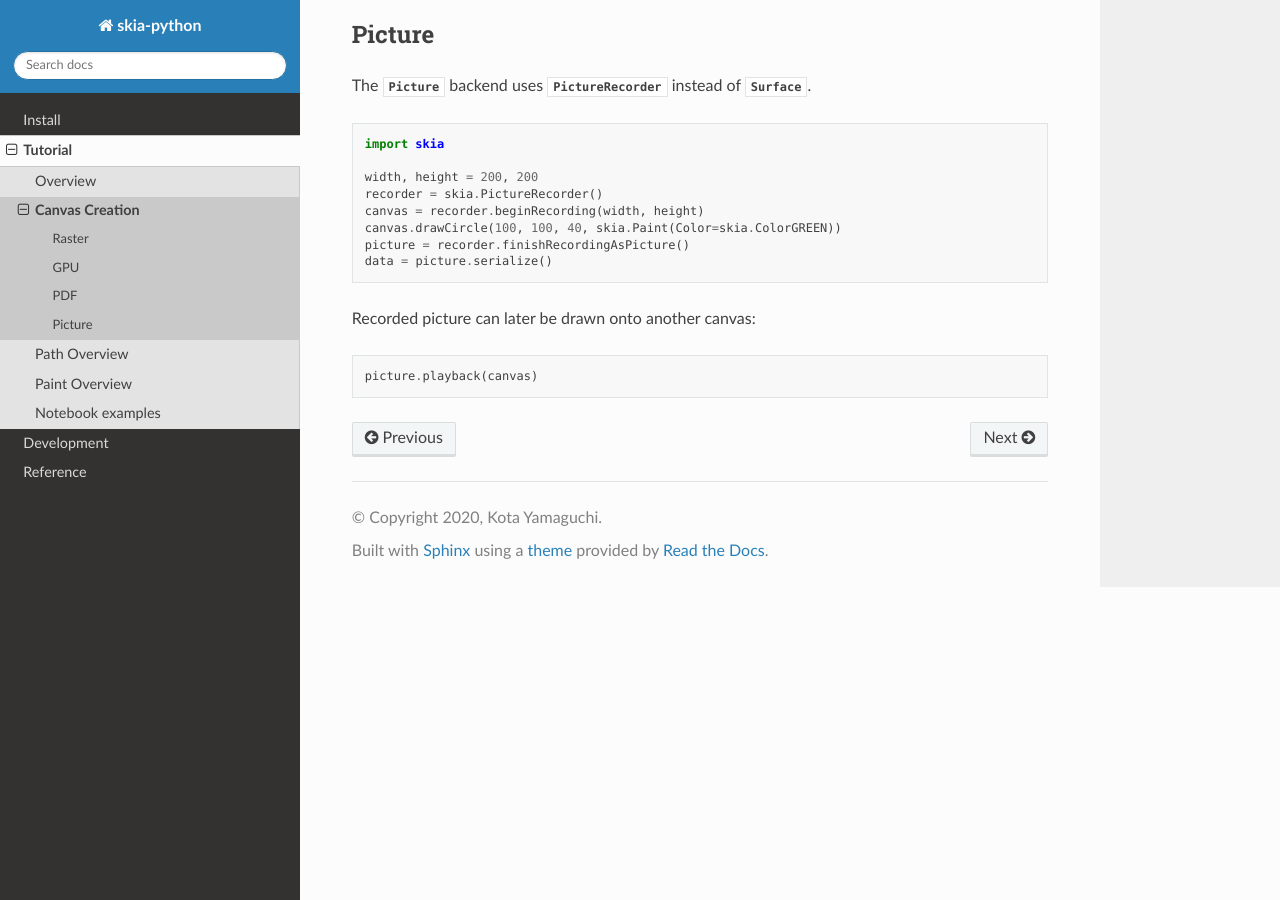
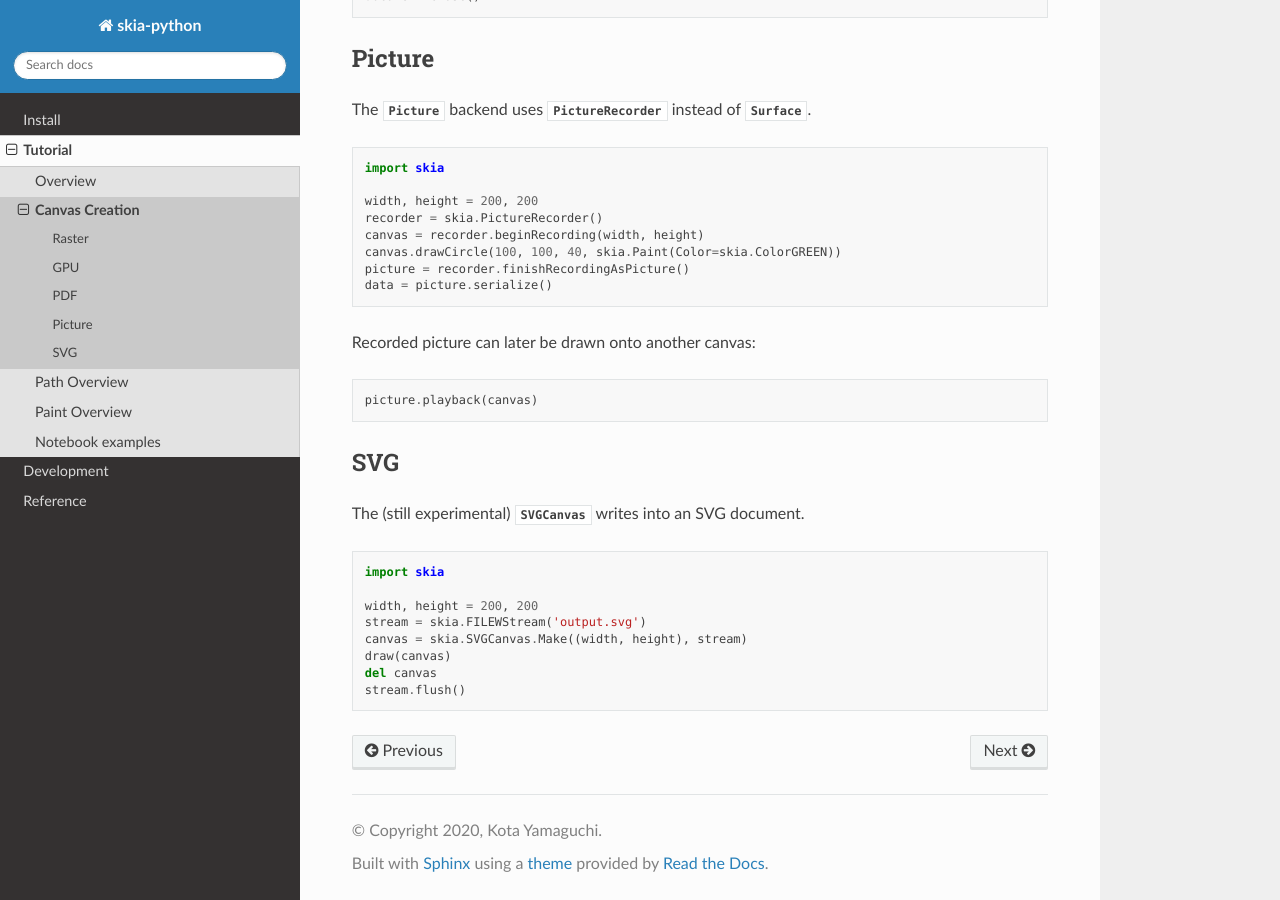
Before and after one commit to kyamagu/skia-python, a Sphinx documentation site: the page built from docs/tutorial/canvas.rst, in a window 1280 px wide and 900 px high, scrolled down 2363 px. Built offline with Sphinx 7.4.7 and the Read the Docs theme 2.0.0, drawn with Linux system fonts in a browser that asks for light colours; some of the changed text lies outside the part shown.

Commit message:
Fix up documents

```diff
--- a/docs/tutorial/canvas.rst
+++ b/docs/tutorial/canvas.rst
@@ -10,6 +10,7 @@ commands, including:
 - `GPU`_ - Skia's GPU-accelerated backend.
 - `PDF`_ - PDF document creation.
 - `Picture`_ - Skia's display list format.
+- `SVG`_ - Experimental SVG backend.
 
 Each backend has a unique way of creating a :py:class:`Canvas`. This page
 gives an example for each.
@@ -116,7 +117,7 @@ The following example uses glfw package to create an OpenGL context. Install
 PDF
 ---
 
-The :py:mod:`PDF` backend uses :py:class:`Document` instead of
+The :py:class:`PDF` backend uses :py:class:`Document` instead of
 :py:class:`Surface`, since a document must include multiple pages. The
 following demonstrates how to write a single-page PDF document to a file::
 
@@ -152,3 +153,20 @@ instead of :py:class:`Surface`.
 Recorded picture can later be drawn onto another canvas::
 
     picture.playback(canvas)
+
+
+SVG
+---
+
+The (still experimental) :py:class:`SVGCanvas` writes into an SVG document.
+
+.. code-block:: python
+
+    import skia
+
+    width, height = 200, 200
+    stream = skia.FILEWStream('output.svg')
+    canvas = skia.SVGCanvas.Make((width, height), stream)
+    draw(canvas)
+    del canvas
+    stream.flush()
```
Also changed, not shown: README.md (+1 -1 lines), 2 other files.
